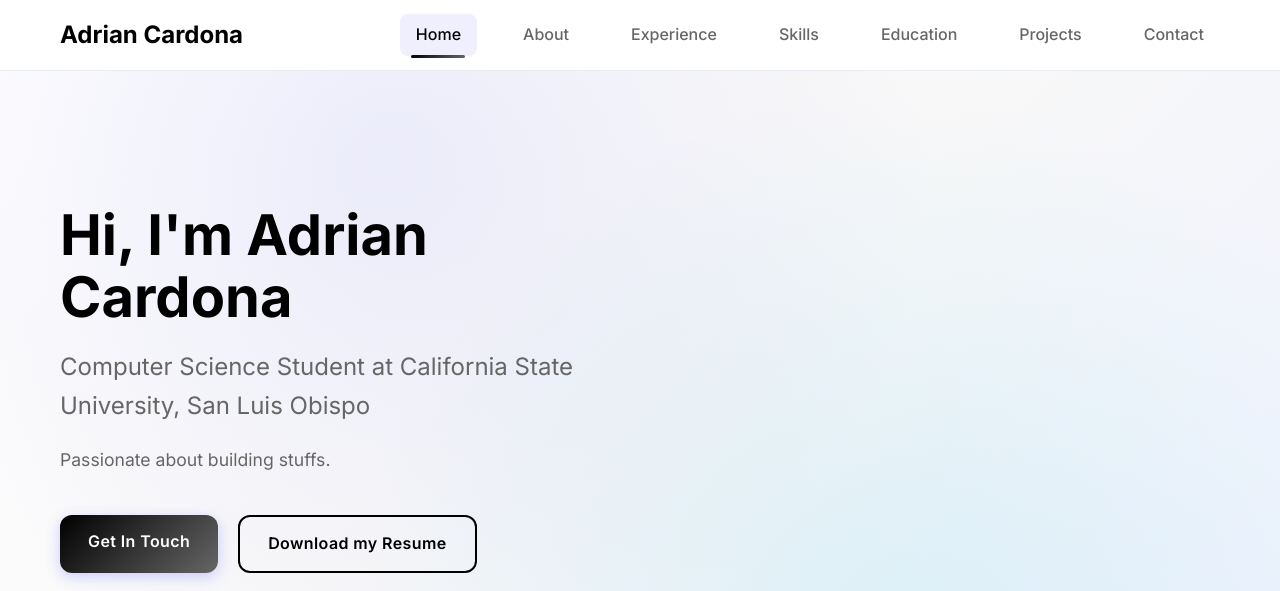
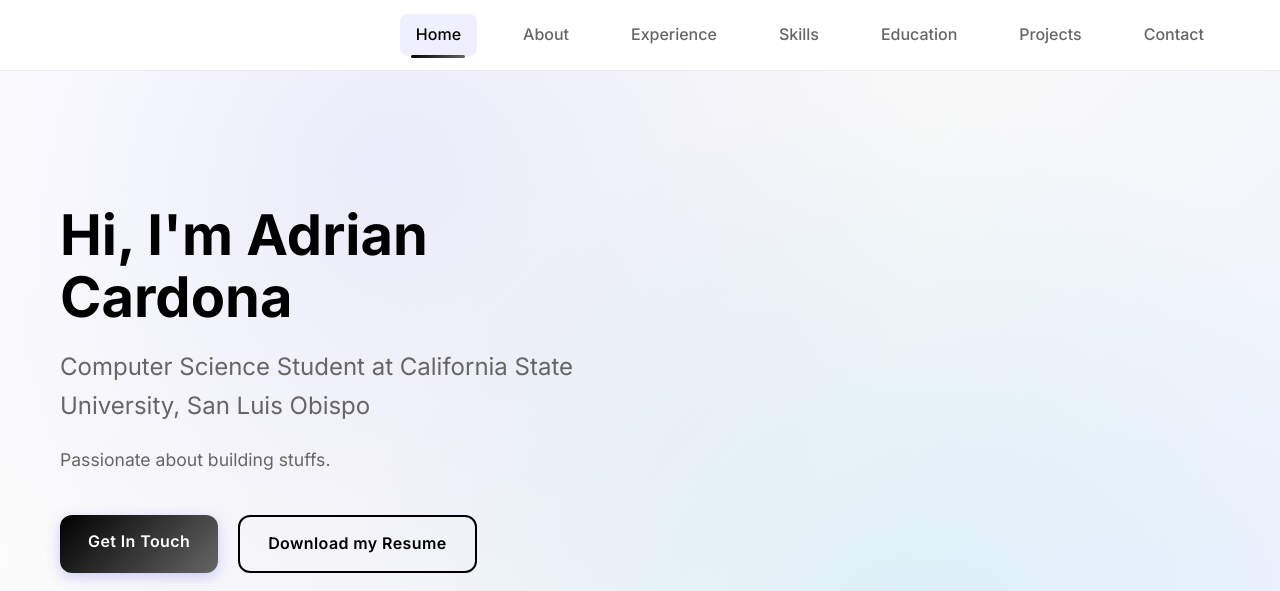
Before and after one commit to adrian-1-cardona/AdrianCardona, a website: page index.html in a window 1280 px wide. Shown: the top 591 px of the page. Drawn offline with Linux system fonts and the light colour scheme.

Commit message:
Remove ADRIAN CARDONA  from navigation logo link for a cleaner appearance

```diff
--- a/index.html
+++ b/index.html
@@ -13,7 +13,7 @@
     <nav class="navbar">
         <div class="nav-container">
             <div class="nav-logo">
-                <a href="#home">Adrian Cardona</a>
+                <a href="#home"></a>
             </div>
             <div class="nav-menu" id="nav-menu">
                 <a href="#home" class="nav-link">Home</a>
```
